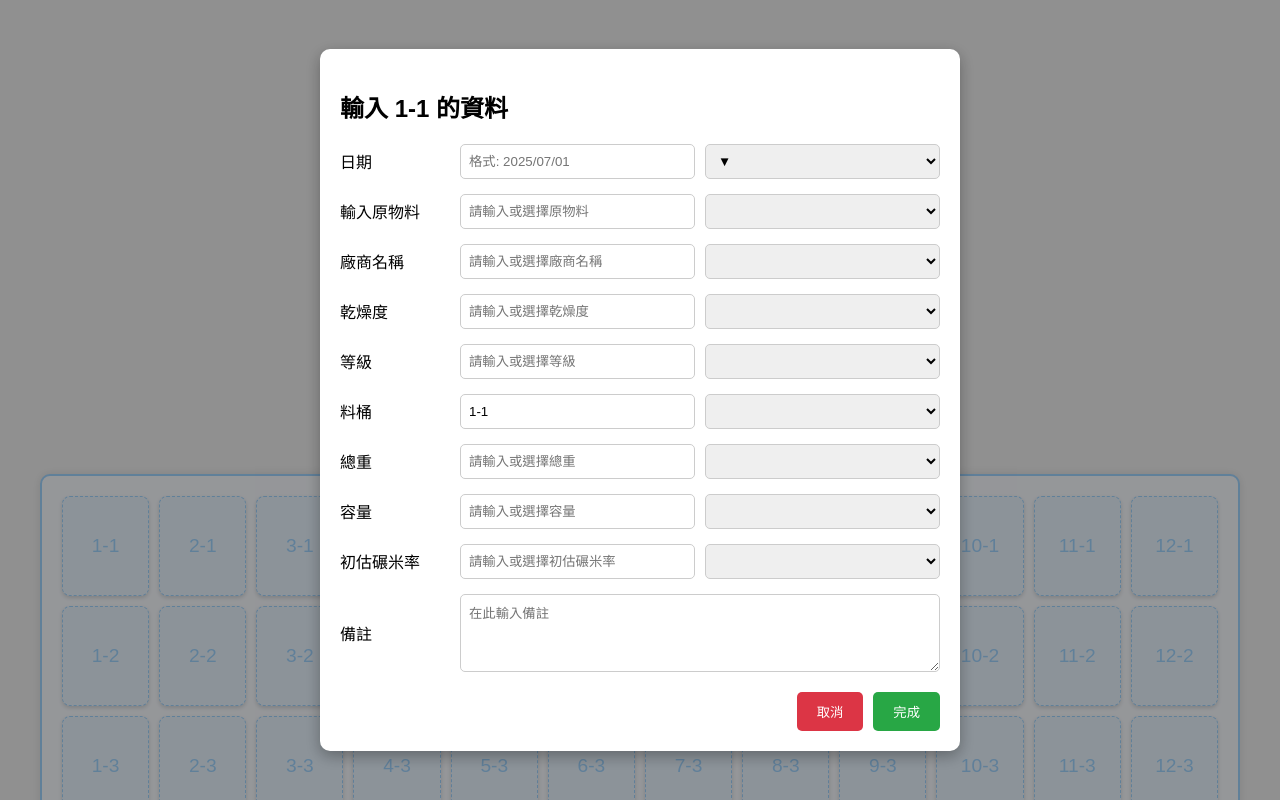
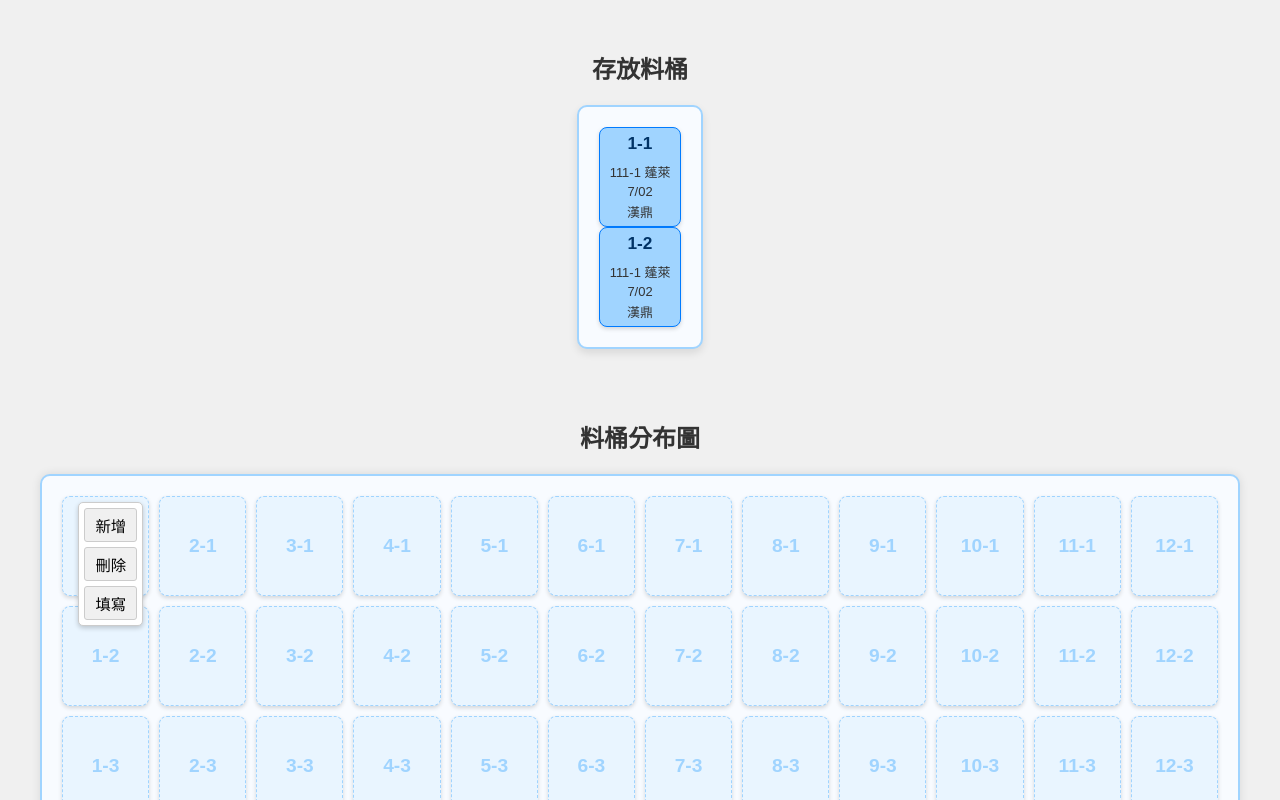
Before and after one commit to WeegoCYW/webTosheet, a plain HTML site: page index.html in a window 1280 px wide. Both pictures are taken after a click on the element "1-1". Shown: the top 800 px of the page. Drawn offline with Linux system fonts and the light colour scheme; no server answers.

Commit message:
Update index.html
變更分布圖生成

```diff
--- a/index.html
+++ b/index.html
@@ -32,7 +32,7 @@
             display: flex;
             flex-direction: column;
             align-items: center;
-            gap: 50px; /* 增加不同料桶區塊之間的間距 */
+            gap: 50px;
             width: 100%;
         }
 
@@ -62,8 +62,8 @@
 
         .new-storage-bins-container {
             padding: 20px;
-            border: 2px solid #a0d4ff; /* 藍色邊框 */
-            background-color: #f8fbff; /* 淺藍色背景 */
+            border: 2px solid #a0d4ff;
+            background-color: #f8fbff;
             box-shadow: 0 0 10px rgba(0, 0, 0, 0.1);
             border-radius: 10px;
             margin-top: 20px;
@@ -81,7 +81,8 @@
         /* ==================================================================== */
 
         .bin-item, .empty-bin {
-            height: 100px; /* 固定高度 */
+            position: relative; /* 新增: 用於子選單的絕對定位 */
+            height: 100px;
             padding: 10px;
             border-radius: 8px;
             display: flex;
@@ -98,7 +99,7 @@
 
         /* 已有內容的料桶 */
         .bin-item {
-            background-color: #a0d4ff; /* 淡藍色，與圖片相似 */
+            background-color: #a0d4ff;
             border: 1px solid #007bff;
             color: #003366;
         }
@@ -122,7 +123,7 @@
 
         /* 空料桶樣式 */
         .empty-bin {
-            background-color: #e9f5ff; /* 淺藍色，比有內容的更淡 */
+            background-color: #e9f5ff;
             border: 1px dashed #a0d4ff;
             color: #a0d4ff;
             font-size: 1.2em;
@@ -130,6 +131,46 @@
 
         .empty-bin:hover {
             background-color: #dbeaff;
+        }
+
+        /* ==================================================================== */
+        /* 新增：彈出選單樣式 */
+        /* ==================================================================== */
+        .bin-options {
+            position: absolute;
+            top: 5px; /* 從父元素右上角定位 */
+            right: 5px;
+            display: flex;
+            flex-direction: column;
+            background-color: white;
+            border: 1px solid #ccc;
+            border-radius: 5px;
+            box-shadow: 0 2px 5px rgba(0, 0, 0, 0.2);
+            z-index: 10;
+            padding: 5px;
+            gap: 5px;
+            opacity: 0;
+            visibility: hidden;
+            transition: opacity 0.2s, visibility 0.2s;
+        }
+
+        .bin-options.active {
+            opacity: 1;
+            visibility: visible;
+        }
+
+        .bin-options button {
+            background-color: #f0f0f0;
+            border: 1px solid #ccc;
+            padding: 5px 10px;
+            border-radius: 3px;
+            cursor: pointer;
+            font-size: 0.8em;
+            white-space: nowrap;
+        }
+
+        .bin-options button:hover {
+            background-color: #e0e0e0;
         }
 
         /* ==================================================================== */
@@ -266,6 +307,7 @@
         <div class="modal-content">
             <h2 id="modalTitle"></h2>
             <form id="dataForm" method="POST" target="hidden-iframe">
+                <input type="hidden" id="actionType" name="actionType" value="">
                 <div class="form-row">
                     <label for="dateInput">日期</label>
                     <div class="input-group">
@@ -304,7 +346,7 @@
                 <div class="form-row">
                     <label for="binInput">料桶</label>
                     <div class="input-group">
-                        <input type="text" id="binInput" name="料桶" placeholder="請輸入或選擇料桶">
+                        <input type="text" id="binInput" name="料桶" placeholder="請輸入或選擇料桶" readonly>
                         <select id="binSelect"></select>
                     </div>
                 </div>
@@ -334,6 +376,7 @@
                     <textarea id="notesTextarea" name="備註" rows="4" placeholder="在此輸入備註"></textarea>
                 </div>
                 <div class="form-actions">
+                    <button type="button" id="deleteBtn" style="display:none;">刪除</button>
                     <button type="button" id="cancelBtn">取消</button>
                     <button type="submit" id="submitBtn">完成</button>
                 </div>
@@ -350,13 +393,12 @@
 
     <script>
         const scriptURL = "https://script.google.com/macros/s/AKfycbwJVmbhIXvnjkEJ2WRRq0hXp_dzJObXK_jhN7gUNh87ibsnDFbuG2Oe_ZQ0KojLhHmT/exec";
-        const optionsURL = "https://script.google.com/macros/s/AKfycbwJVmbhIXvnjkEJ2WRRq0hXp_dzJObXK_jhN7gUNh87ibsnDFbuG2Oe_ZQ0KojLhHmT/exec"; // 請替換為您的 Apps Script doGet 網址
+        const optionsURL = "https://script.google.com/macros/s/AKfycbwJVmbhIXvnjkEJ2WRRq0hXp_dzJObXK_jhN7gUNh87ibsnDFbuG2Oe_ZQ0KojLhHmT/exec";
 
         const modal = document.getElementById('inputModal');
         const modalTitle = document.getElementById('modalTitle');
         const dataForm = document.getElementById('dataForm');
 
-        // 定義需要從 Apps Script 獲取選項的欄位
         const googleSheetFields = [
             { input: 'materialInput', select: 'materialSelect', key: '原物料' },
             { input: 'vendorInput', select: 'vendorSelect', key: '廠商名稱' },
@@ -368,22 +410,18 @@
             { input: 'yieldInput', select: 'yieldSelect', key: '初估碾米率' }
         ];
 
-        // 獨立處理日期欄位，不與 Google Sheet 串聯
         const dateInput = document.getElementById('dateInput');
         const dateSelect = document.getElementById('dateSelect');
-
         const cancelBtn = document.getElementById('cancelBtn');
+        const deleteBtn = document.getElementById('deleteBtn');
+        const submitBtn = document.getElementById('submitBtn');
         const hiddenIframe = document.getElementById('hidden-iframe');
         const loadingOverlay = document.getElementById('loadingOverlay');
-        const binMapContainer = document.getElementById('binMapContainer'); // 新增：獲取料桶容器元素
+        const binMapContainer = document.getElementById('binMapContainer');
+        const actionTypeInput = document.getElementById('actionType');
 
-        dataForm.action = scriptURL;
-
-        // --- 新增：用來儲存已載入的選項資料 ---
         let cachedOptions = null;
-        // --- 新增：用來儲存已載入的料桶地圖資料 ---
         let cachedBinMapData = null;
-        // ------------------------------------
 
         function showLoading() {
             loadingOverlay.style.display = 'flex';
@@ -393,7 +431,6 @@
             loadingOverlay.style.display = 'none';
         }
 
-        // 將所有下拉式選單設為禁用
         function disableSelects() {
             googleSheetFields.forEach(field => {
                 const selectElement = document.getElementById(field.select);
@@ -404,7 +441,6 @@
             dateSelect.disabled = true;
         }
 
-        // 將所有下拉式選單恢復為啟用
         function enableSelects() {
             googleSheetFields.forEach(field => {
                 const selectElement = document.getElementById(field.select);
@@ -415,7 +451,6 @@
             dateSelect.disabled = false;
         }
 
-        // 根據傳入的資料填充下拉式選單
         function populateAllDropdowns(data) {
             googleSheetFields.forEach(field => {
                 const selectElement = document.getElementById(field.select);
@@ -425,21 +460,18 @@
             });
         }
 
-        // 修改 fetchOptions 函式，檢查緩存
         function fetchOptions() {
-            // 如果已經有緩存資料，直接使用
             if (cachedOptions) {
                 console.log('Using cached options.');
                 populateAllDropdowns(cachedOptions);
                 enableSelects();
-                return Promise.resolve(); // 返回一個已解決的 Promise，以保持鏈式調用的一致性
+                return Promise.resolve();
             }
 
-            // 如果沒有緩存資料，才發送請求
             showLoading();
             disableSelects();
 
-            return fetch(optionsURL) // 返回 Promise
+            return fetch(optionsURL)
                 .then(response => {
                     if (!response.ok) {
                         throw new Error('Network response was not ok.');
@@ -448,9 +480,8 @@
                 })
                 .then(data => {
                     console.log('Fetched new options, caching them.');
-                    // 檢查 data 格式，確保它包含下拉選單資料
                     if (data.dropdownOptions) {
-                        cachedOptions = data.dropdownOptions; // 儲存資料到緩存
+                        cachedOptions = data.dropdownOptions;
                         populateAllDropdowns(data.dropdownOptions);
                     } else {
                         cachedOptions = data;
@@ -464,11 +495,10 @@
                     alert('無法載入下拉選單選項。');
                     enableSelects();
                     hideLoading();
-                    throw error; // 重新拋出錯誤，讓呼叫方知道失敗了
+                    throw error;
                 });
         }
 
-        // 填充下拉選單的通用函式
         function populateDropdown(selectElement, optionsArray) {
             selectElement.innerHTML = '';
             const defaultOption = document.createElement('option');
@@ -484,7 +514,6 @@
             });
         }
 
-        // 專門用於填充日期下拉選單的函式
         function populateDateDropdown(daysCount) {
             const dateSelect = document.getElementById('dateSelect');
             dateSelect.innerHTML = '';
@@ -511,7 +540,7 @@
         }
 
         // =========================================================
-        // 修改：動態生成料桶邏輯，現在可以根據資料渲染
+        // 修改後的 generateAndRenderBins 函式，用於渲染有內容或空的料桶
         // =========================================================
         function generateAndRenderBins(binMapData = []) {
             if (!binMapContainer) {
@@ -519,43 +548,42 @@
                 return;
             }
 
-            binMapContainer.innerHTML = ''; // 清空容器
-            const numCols = 12; // 12 列
-            const numRows = 5;  // 5 行
-            const dataMap = new Map(binMapData.map(item => [item['桶子代號'], item]));
+            binMapContainer.innerHTML = '';
+            const numCols = 12;
+            const numRows = 5;
 
-            for (let row = 1; row <= numRows; row++) {
-                for (let col = 1; col <= numCols; col++) {
-                    const binName = `${col}-${row}`;
-                    const binData = dataMap.get(binName);
+            // 這裡假設 binMapData 是二維陣列
+            for (let row = 0; row < numRows; row++) {
+                for (let col = 0; col < numCols; col++) {
+                    const binName = `${col + 1}-${row + 1}`;
+                    const sheetValue = (binMapData[row] && binMapData[row][col]) ? binMapData[row][col] : null;
 
                     let binElement;
-                    if (binData && binData['貨品']) {
+                    let optionsHTML = `
+                        <div class="bin-options">
+                            <button class="action-add" data-bin-name="${binName}">新增</button>
+                            <button class="action-delete" data-bin-name="${binName}">刪除</button>
+                            <button class="action-fill" data-bin-name="${binName}">填寫</button>
+                        </div>
+                    `;
+
+                    if (sheetValue) { // 儲存格不為空
                         binElement = document.createElement('div');
                         binElement.className = 'bin-item';
-                        binElement.innerHTML = `<h4>${binName}</h4>`;
-
-                        Object.keys(binData).forEach(key => {
-                            binElement.dataset[key.replace(/\s+/g, '')] = binData[key];
-                        });
-                    } else {
+                        binElement.innerHTML = `<h4>${sheetValue}</h4>` + optionsHTML;
+                        binElement.dataset.binName = sheetValue;
+                    } else { // 儲存格為空
                         binElement = document.createElement('div');
                         binElement.className = 'empty-bin';
-                        binElement.textContent = binName;
+                        binElement.innerHTML = `<h4>${binName}</h4>` + optionsHTML;
+                        binElement.dataset.binName = binName;
                     }
 
-                    binElement.dataset.binName = binName;
-                    binElement.addEventListener('click', () => {
-                        openModal(binElement);
-                    });
                     binMapContainer.appendChild(binElement);
                 }
             }
         }
 
-        // =========================================================
-        // 新增：用 fetch 從後端獲取地圖資料的函式
-        // =========================================================
         function fetchBinMapData() {
             showLoading();
             return fetch(optionsURL)
@@ -570,9 +598,7 @@
                         cachedBinMapData = data.binMapData;
                         return data.binMapData;
                     }
-                    // 如果後端返回格式不是物件，直接使用 data
-                    cachedBinMapData = data;
-                    return data;
+                    return [];
                 })
                 .catch(error => {
                     console.error('Error fetching bin map data:', error);
@@ -583,9 +609,6 @@
                 });
         }
 
-        // =========================================================
-        // 修改：頁面載入時，先嘗試從後端讀取地圖資料，失敗則使用備用方案
-        // =========================================================
         document.addEventListener('DOMContentLoaded', () => {
             fetchBinMapData()
                 .then(binMapData => {
@@ -595,83 +618,76 @@
                 .catch(() => {
                     console.log('無法從後端讀取地圖資料，渲染備用空地圖。');
                     alert('無法從 Google 表單載入地圖資料，將顯示空白地圖。');
-                    generateAndRenderBins(); // 呼叫無參數版本，生成空網格
+                    generateAndRenderBins();
                 });
         });
 
-        function openModal(itemElement) {
+        function resetForm() {
             dataForm.reset();
             populateDateDropdown(10);
             fetchOptions();
-
-            const binName = itemElement.dataset.binName;
-            modalTitle.textContent = `輸入 ${binName} 的資料`;
-
-            document.getElementById('binInput').value = binName;
-
-            if (itemElement.dataset.date) {
-                dateInput.value = itemElement.dataset.date;
-            }
-            if (itemElement.dataset.material) {
-                document.getElementById('materialInput').value = itemElement.dataset.material;
-            }
-            if (itemElement.dataset.vendor) {
-                document.getElementById('vendorInput').value = itemElement.dataset.vendor;
-            }
-
-            modal.style.display = 'flex';
+            deleteBtn.style.display = 'none';
         }
 
-        // 為日期下拉選單添加事件監聽器
-        dateSelect.addEventListener('change', () => {
-            dateInput.value = dateSelect.value;
-        });
+        // =========================================================
+        // 事件委派：統一處理點擊事件
+        // =========================================================
+        binMapContainer.addEventListener('click', (event) => {
+            const target = event.target;
+            const binElement = target.closest('.bin-item, .empty-bin');
 
-        // 刪除此段：動態生成的元素不需要在 DOMContentLoaded 後再綁定事件
-        /*
-        document.querySelectorAll('.bin-item').forEach(item => {
-            item.addEventListener('click', () => {
-                const binName = item.dataset.binName;
+            if (!binElement) return;
 
-                // 清空所有輸入框和下拉選單的選擇狀態
-                dateInput.value = '';
-                dateSelect.value = '';
-                googleSheetFields.forEach(field => {
-                    const inputElement = document.getElementById(field.input);
-                    const selectElement = document.getElementById(field.select);
-                    if (inputElement) inputElement.value = '';
-                    if (selectElement) selectElement.value = '';
-                });
+            const binOptions = binElement.querySelector('.bin-options');
 
-                // 呼叫獨立的函式來生成日期下拉選單
-                populateDateDropdown(10);
+            // 隱藏所有選單
+            document.querySelectorAll('.bin-options.active').forEach(menu => {
+                if (menu !== binOptions) {
+                    menu.classList.remove('active');
+                }
+            });
 
-                // 呼叫函式來獲取 Google Sheet 上的選項
-                fetchOptions();
+            if (target.closest('.bin-options')) {
+                const actionBtn = target.closest('button');
+                if (!actionBtn) return;
 
-                modalTitle.textContent = `輸入 ${binName} 的資料`;
+                const binName = actionBtn.dataset.binName;
+                resetForm();
 
-                // 根據按鈕資料自動填入
-                const materialInput = document.getElementById('materialInput');
-                const vendorInput = document.getElementById('vendorInput');
-                const binInput = document.getElementById('binInput');
+                // 根據點擊的按鈕執行不同操作
+                if (actionBtn.classList.contains('action-add')) {
+                    // 新增：顯示表單，沒有預設值，不能刪除
+                    modalTitle.textContent = `為 ${binName} 新增資料`;
+                    actionTypeInput.value = 'add';
+                    document.getElementById('binInput').value = binName;
+                    modal.style.display = 'flex';
+                } else if (actionBtn.classList.contains('action-delete')) {
+                    // 刪除：直接發送刪除請求
+                    if (confirm(`確定要刪除 ${binName} 的資料嗎？`)) {
+                        actionTypeInput.value = 'delete';
+                        document.getElementById('binInput').value = binName;
+                        dataForm.submit();
+                    }
+                } else if (actionBtn.classList.contains('action-fill')) {
+                    // 填寫：顯示表單，並填入現有資料
+                    modalTitle.textContent = `填寫 ${binName} 的資料`;
+                    actionTypeInput.value = 'fill';
 
-                binInput.value = binName;
+                    document.getElementById('binInput').value = binName;
 
-                if (item.dataset.date) {
-                    dateInput.value = item.dataset.date;
-                }
-                if (item.dataset.material) {
-                    materialInput.value = item.dataset.material;
-                }
-                if (item.dataset.vendor) {
-                    vendorInput.value = item.dataset.vendor;
+                    if (binElement.dataset.date) dateInput.value = binElement.dataset.date;
+                    if (binElement.dataset.material) document.getElementById('materialInput').value = binElement.dataset.material;
+                    if (binElement.dataset.vendor) document.getElementById('vendorInput').value = binElement.dataset.vendor;
+
+                    modal.style.display = 'flex';
                 }
 
-                modal.style.display = 'flex';
-            });
+                binOptions.classList.remove('active'); // 執行後隱藏選單
+            } else {
+                // 如果點擊的是料桶本身，顯示選單
+                binOptions.classList.toggle('active');
+            }
         });
-        */
 
         cancelBtn.addEventListener('click', () => {
             modal.style.display = 'none';
@@ -681,11 +697,13 @@
             if (event.target == modal) {
                 modal.style.display = 'none';
             }
+            if (!event.target.closest('.bin-grid')) {
+                document.querySelectorAll('.bin-options.active').forEach(menu => {
+                    menu.classList.remove('active');
+                });
+            }
         });
 
-        // =========================================================
-        // 修改：表單提交成功後重新載入地圖
-        // =========================================================
         hiddenIframe.addEventListener('load', () => {
             if (dataForm.dataset.submitting === 'true') {
                 loadingOverlay.style.display = 'none';
@@ -694,7 +712,6 @@
                 dataForm.reset();
                 dataForm.dataset.submitting = 'false';
 
-                // 提交成功後，重新獲取並渲染地圖資料
                 fetchBinMapData()
                     .then(binMapData => {
                         generateAndRenderBins(binMapData);
@@ -702,7 +719,6 @@
                     .catch(error => {
                         console.error('資料已成功提交，但無法重新載入地圖。', error);
                         alert('資料已成功提交，但無法重新載入地圖。');
-                        // 即使重新載入失敗，也要至少渲染空地圖
                         generateAndRenderBins();
                     });
             }
```
